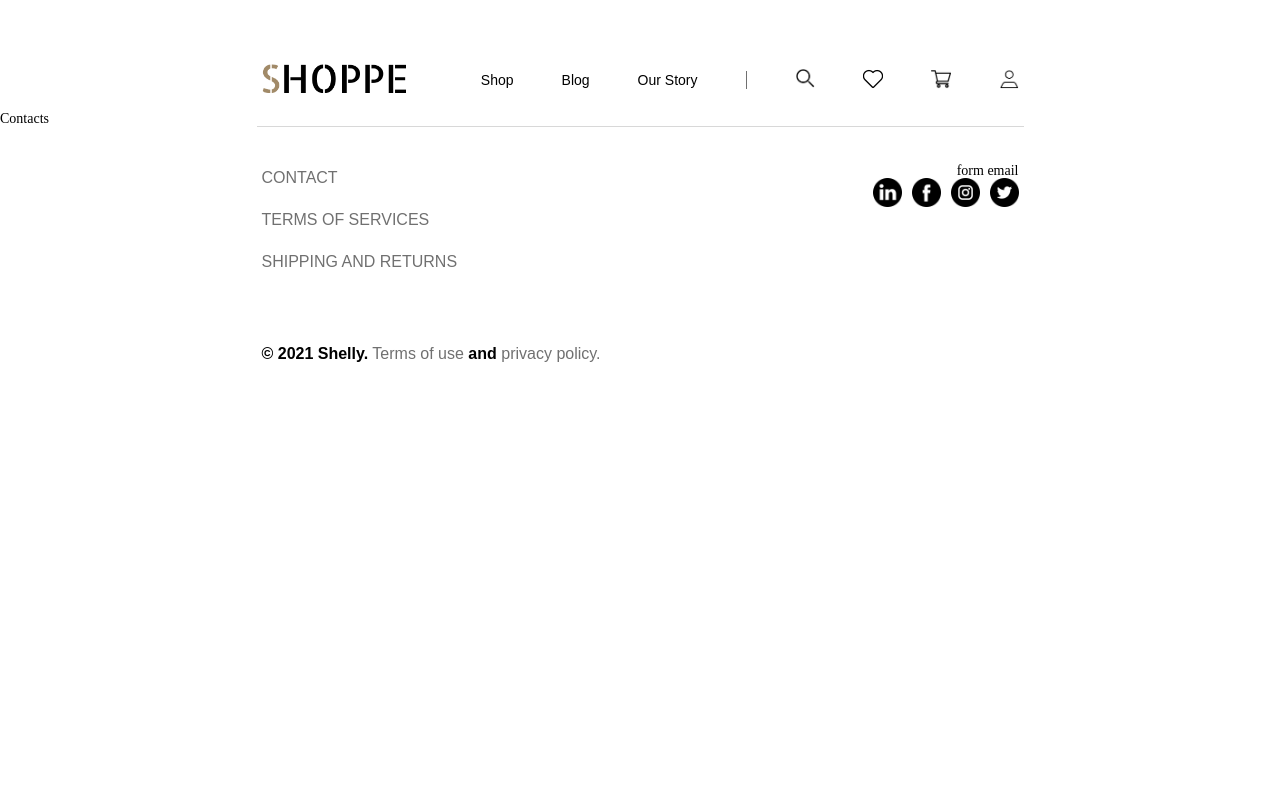
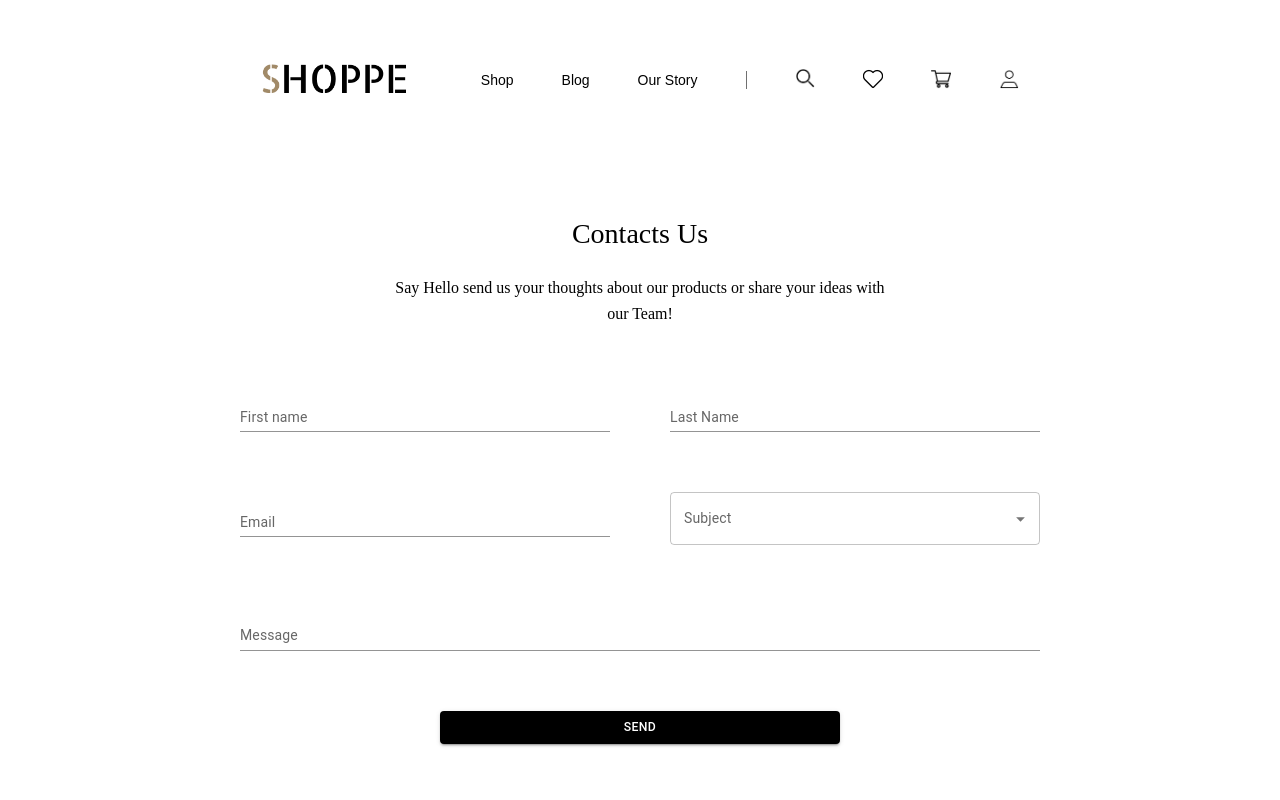
Before and after one commit to buzarig/Final-Project-2, a React (Vite) app in the folder client/: page /contacts in a window 1280 px wide. Shown: the top 800 px of the page. Built offline with nearby package versions, Linux system fonts and the light colour scheme.

Commit message:
contacts temporary

```diff
--- a/client/src/pages/Contacts.jsx
+++ b/client/src/pages/Contacts.jsx
@@ -1,6 +1,180 @@
-import React from "react";
+/* eslint-disable react/jsx-props-no-spreading */
+import "../styles/_contactstitle.css";
+import React, { useState } from "react";
+import Box from "@mui/material/Box";
+import TextField from "@mui/material/TextField";
+import Autocomplete from "@mui/material/Autocomplete";
+import Button from "@mui/material/Button";
+
+const SelectType = [
+  { label: "choise1", choiseNumb: 1 },
+  { label: "choise2", choiseNumb: 2 },
+  { label: "choise3", choiseNumb: 3 }
+];
+
+const centerContentStyle = {
+  display: "flex",
+  flexDirection: "column",
+  alignItems: "center",
+  justifyContent: "center",
+  paddingTop: "100px"
+};
+
+const containerStyle = {
+  maxWidth: "800px",
+  width: "100%",
+  display: "grid",
+  gridTemplateColumns: "repeat(2, 1fr)",
+  gap: "60px"
+};
+
+const buttonContainerStyle = {
+  gridColumn: "span 2",
+  textAlign: "center",
+  paddingBottom: "200px"
+};
 
 function Contacts() {
-  return <h2 className="title">Contacts</h2>;
+  const [formData, setFormData] = useState({
+    firstName: "",
+    lastName: "",
+    email: "",
+    subject: null,
+    message: ""
+  });
+
+  const [isPopupOpen, setIsPopupOpen] = useState(false);
+
+  const handleChange = (e) => {
+    const { name, value } = e.target;
+    setFormData((prevData) => ({
+      ...prevData,
+      [name]: value
+    }));
+  };
+
+  const handlePopupOpen = () => {
+    setIsPopupOpen(true);
+  };
+
+  const handlePopupClose = () => {
+    setIsPopupOpen(false);
+  };
+
+  const handleSubmit = (e) => {
+    e.preventDefault();
+
+    setFormData({
+      firstName: "",
+      lastName: "",
+      email: "",
+      subject: null,
+      message: ""
+    });
+
+    handlePopupOpen();
+  };
+  return (
+    <div style={centerContentStyle}>
+      <div className="contacts_main">
+        <div className="contacts_title">Contacts Us</div>
+        <div className="contacts_subtitle">
+          Say Hello send us your thoughts about our products or share your ideas
+          with our Team!
+        </div>
+      </div>
+      <Box style={containerStyle} className="container">
+        <TextField
+          id="first-name"
+          name="firstName"
+          label="First name"
+          variant="standard"
+          className="textfieild-adaptive"
+          value={formData.firstName}
+          onChange={handleChange}
+        />
+        <TextField
+          id="last-name"
+          name="lastName"
+          label="Last Name"
+          className="textfieild-adaptive"
+          variant="standard"
+          value={formData.lastName}
+          onChange={handleChange}
+        />
+        <TextField
+          id="email"
+          name="email"
+          label="Email"
+          variant="standard"
+          className="textfieild-adaptive"
+          value={formData.email}
+          onChange={handleChange}
+        />
+
+        <Autocomplete
+          disableCloseOnSelect
+          id="disable-close-on-select"
+          className="autocomplete-adaptive"
+          options={SelectType}
+          sx={{ width: "100%" }}
+          renderInput={(params) => (
+            <TextField
+              {...params}
+              label="Subject"
+              sx={{
+                "& .MuiInput-underline:before": {
+                  borderBottom: "none"
+                },
+                "& .MuiInput-underline:after": {
+                  borderBottom: "1px solid black"
+                }
+              }}
+            />
+          )}
+        />
+        <TextField
+          id="message"
+          name="message"
+          label="Message"
+          variant="standard"
+          className="textfieild-adaptive-message"
+          sx={{ gridColumn: "span 2", width: "100%" }}
+          value={formData.message}
+          onChange={handleChange}
+        />
+        <div style={buttonContainerStyle}>
+          <Button
+            variant="contained"
+            color="primary"
+            sx={{
+              width: "400px",
+              backgroundColor: "black",
+              color: "white",
+              "&:hover": {
+                backgroundColor: "grey"
+              }
+            }}
+            onClick={handleSubmit}
+          >
+            Send
+          </Button>
+        </div>
+        {isPopupOpen && (
+          <div className="contacts_popupopened">
+            <div className="popupopened_title">Complete</div>
+            <button
+              className="popupopened_btn"
+              type="button"
+              onClick={handlePopupClose}
+            >
+              OK
+            </button>
+          </div>
+        )}
+      </Box>
+    </div>
+  );
 }
+
 export default Contacts;
--- /dev/null
+++ b/client/src/styles/_contactstitle.css
@@ -0,0 +1,114 @@
+.contacts_main{
+    display: flex;
+    justify-content: center;
+    flex-direction: column;
+    align-items: center;
+}
+
+.contacts_title{
+    font-size: 33px;
+    font-weight: 500;
+    line-height: 43px;
+    text-align: left;
+    margin-bottom: 30px;
+}
+
+.contacts_subtitle{
+    font-size: 20px;
+    font-weight: 400;
+    line-height: 26px;
+    text-align: center;
+    max-width: 500px;
+    margin-bottom: 80px;
+
+}
+
+
+.contacts_popupopened {
+    z-index: 1000;
+    position: fixed;
+    top: 50%;
+    left: 50%;
+    transform: translate(-50%, -50%);
+    background: white;
+    width: 300px;
+    height: 300px;
+    border-radius: 10px;
+    text-align: center;
+    box-shadow: 0px 0px 10px rgba(0, 0, 0, 0.5);
+}
+
+.popupopened_title {
+    font-size: 24px;
+    font-weight: 600;
+    margin-top: 20px;
+}
+
+
+.popupopened_btn {
+    background-color: black;
+    color: white;
+    padding: 10px 20px;
+    border: none;
+    border-radius: 5px;
+    margin-top: 20px;
+    cursor: pointer;
+}
+
+
+
+/* Стили для планшетов (ширина экрана от 768px до 1399px) */
+@media screen and (min-width: 768px) and (max-width: 1399px) {
+
+    .contacts_title{
+        font-size: 28px;
+        margin-bottom: 20px;
+    }
+
+    .contacts_subtitle {
+        font-size: 16px;
+        max-width: 500px;
+        margin-bottom: 60px;
+    }
+
+    .contacts_popupopened {
+        width: 200px;
+        height: 200px;
+
+    }
+    .textfieild-adaptive{
+        width: 100%;
+    }
+    .textfieild-adaptive-message{
+        width: 100%;
+    }
+}
+
+/* Стили для мобильных устройств (ширина экрана до 767px) */
+@media screen and (max-width: 767px) {
+    .contacts_title {
+        font-size: 20px;
+        margin-bottom: 24px;
+    }
+
+    .contacts_subtitle {
+        font-size: 14px;
+        max-width: 500px;
+        margin-bottom: 40px;
+    }
+
+    .contacts_popupopened {
+        width: 150px;
+        height: 150px;
+    }
+    .container {
+        grid-template-columns: 1fr; /* Один столбец вместо двух */
+    }
+
+    .textfieild-adaptive,
+    .autocomplete-adaptive,
+    .textfieild-adaptive-message {
+        width: 100%; /* Занимать всю доступную ширину */
+    }
+
+}
```
